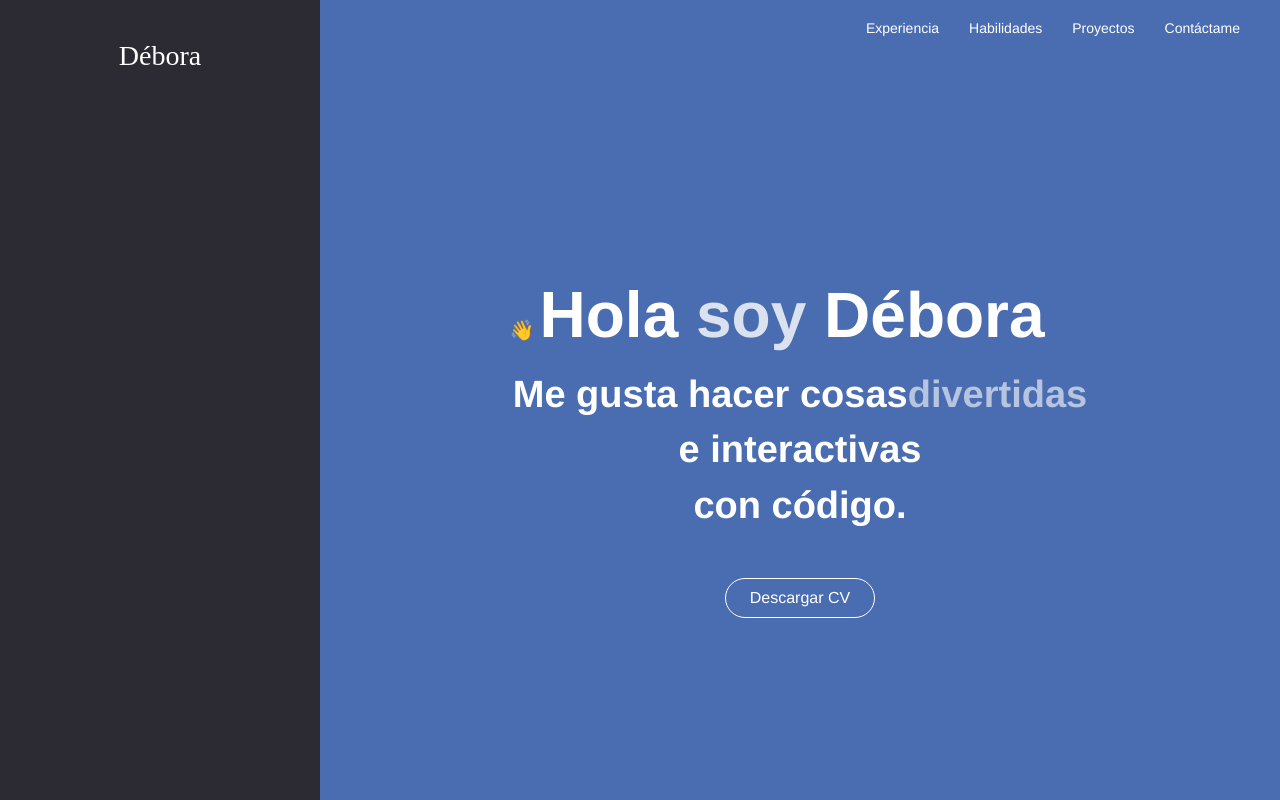
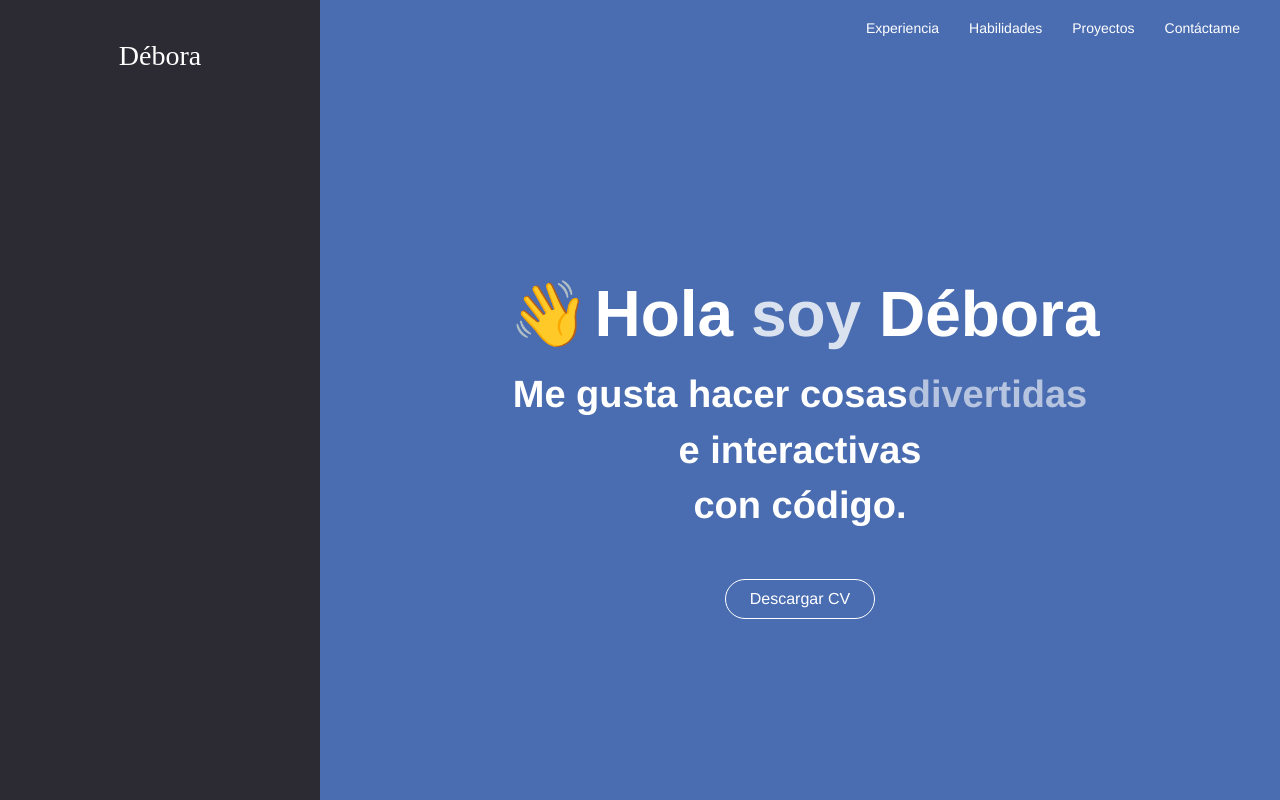
Before and after one commit to deboraabarca/my-portafolio-deb, a React (Vite) app: page / in a window 1280 px wide. Shown: the top 800 px of the page. Built offline with nearby package versions, Linux system fonts and the light colour scheme.

Commit message:
refactor: :lipstick: update font-size of with emogi

```diff
--- a/src/styles/Header.css
+++ b/src/styles/Header.css
@@ -96,7 +96,7 @@
 
   .wave-emoji {
     margin-right: 5px;
-    font-size: 20px;
+    font-size: 64px;
   }
 
   .soy {
```
